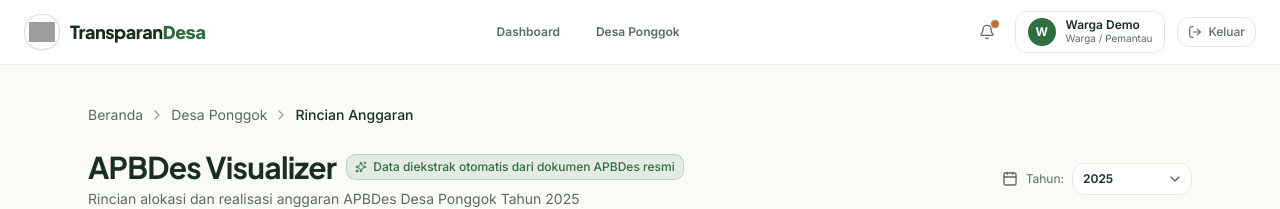
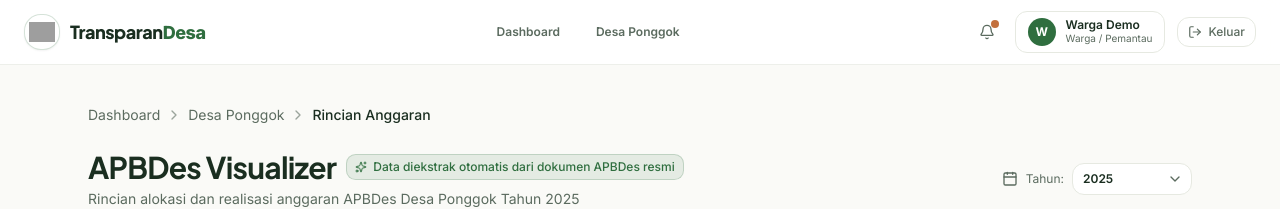
Before and after one commit to Aaihya/TransparanDesa, a Next.js app: page /desa/1/apbdes in a window 1280 px wide. Shown: the top 209 px of the page. Built offline with nearby package versions, Linux system fonts and the light colour scheme; grey boxes are pictures that could not be loaded.

Commit message:
fix: update breadcrumb path from Beranda to Dashboard with href=/dashboard across all desa feature pages

```diff
--- a/app/desa/[slug]/apbdes/page.tsx
+++ b/app/desa/[slug]/apbdes/page.tsx
@@ -137,8 +137,8 @@ export default function ApbdesVisualizerPage() {
         <nav aria-label="Breadcrumb" className="mb-6">
           <ol className="flex flex-wrap items-center gap-1.5 text-sm">
             <li>
-              <Link href="/" className="text-muted-foreground transition-colors hover:text-primary">
-                Beranda
+              <Link href="/dashboard" className="text-muted-foreground transition-colors hover:text-primary">
+                Dashboard
               </Link>
             </li>
             <li aria-hidden="true">
--- a/app/desa/[slug]/benchmark/page.tsx
+++ b/app/desa/[slug]/benchmark/page.tsx
@@ -84,8 +84,8 @@ export default function BenchmarkDesaPage() {
         <nav aria-label="Breadcrumb" className="mb-6">
           <ol className="flex flex-wrap items-center gap-1.5 text-sm">
             <li>
-              <Link href="/" className="text-muted-foreground transition-colors hover:text-primary">
-                Beranda
+              <Link href="/dashboard" className="text-muted-foreground transition-colors hover:text-primary">
+                Dashboard
               </Link>
             </li>
             <li aria-hidden="true">
--- a/app/desa/[slug]/lapor/page.tsx
+++ b/app/desa/[slug]/lapor/page.tsx
@@ -22,8 +22,8 @@ export default function LaporanWargaPage() {
         <nav aria-label="Breadcrumb" className="mb-6">
           <ol className="flex flex-wrap items-center gap-1.5 text-sm">
             <li>
-              <Link href="/" className="text-muted-foreground transition-colors hover:text-primary">
-                Beranda
+              <Link href="/dashboard" className="text-muted-foreground transition-colors hover:text-primary">
+                Dashboard
               </Link>
             </li>
             <li aria-hidden="true">
--- a/app/desa/[slug]/page.tsx
+++ b/app/desa/[slug]/page.tsx
@@ -85,8 +85,8 @@ export default function ProfilDesaPage() {
         <nav aria-label="Breadcrumb" className="mb-6">
           <ol className="flex items-center gap-1.5 text-sm">
             <li>
-              <Link href="/" className="text-muted-foreground transition-colors hover:text-primary">
-                Beranda
+              <Link href="/dashboard" className="text-muted-foreground transition-colors hover:text-primary">
+                Dashboard
               </Link>
             </li>
             <li aria-hidden="true">
--- a/app/desa/[slug]/upload/page.tsx
+++ b/app/desa/[slug]/upload/page.tsx
@@ -19,8 +19,8 @@ export default function UploadApbdesPage() {
         <nav aria-label="Breadcrumb" className="mb-6">
           <ol className="flex flex-wrap items-center gap-1.5 text-sm">
             <li>
-              <Link href="/" className="text-muted-foreground hover:text-primary transition-colors">
-                Beranda
+              <Link href="/dashboard" className="text-muted-foreground hover:text-primary transition-colors">
+                Dashboard
               </Link>
             </li>
             <li aria-hidden="true">
```
Also changed, not shown: 1 other file (tests, documents, lock files or other folders).
